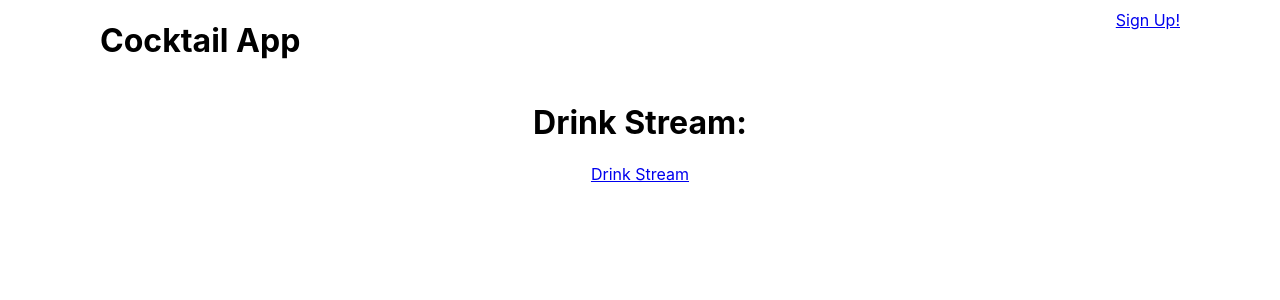
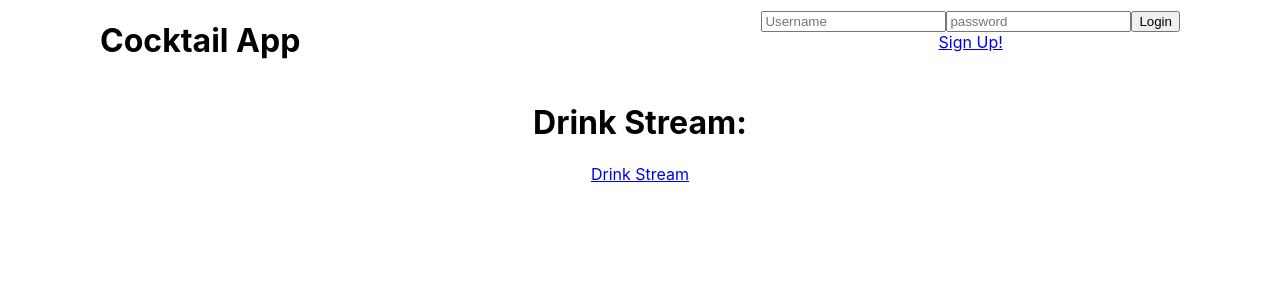
Before and after one commit to davidglic/project3-frontend, a React (Create React App) app in the folder cocktail-app/: page / in a window 1280 px wide. Shown: the top 300 px of the page. Built offline with nearby package versions, Linux system fonts and the light colour scheme; no server answers.

Commit message:
header done

```diff
--- a/cocktail-app/src/App.js
+++ b/cocktail-app/src/App.js
@@ -9,8 +9,9 @@ import Search from './components/Search';
 import Drink from './components/Drink';
 import React, { Component } from 'react';
 import apiKey from './resources/keys'
+import axios from 'axios';
 
-console.log(apiKey)
+
 
 class App extends Component {
   constructor(props) {
@@ -24,10 +25,44 @@ class App extends Component {
     }
   }
 
+  onLogin = (event) => {
+    event.preventDefault()
+
+    const params = {password: event.target.password.value}
+
+    axios.put(`http://localhost:3001/user/login/${event.target.username.value}`, params)
+
+      .then(response => {
+        this.setState({
+          name: response.data.name,
+          username: response.data.username,
+          loggedIn: true
+        })
+      }
+
+      )
+  }
+  onLogout = (event) => {
+    event.preventDefault()
+    this.setState({
+      name: '',
+      username: '',
+      streamList: [],
+      favList: [],
+      loggedIn: false
+    })
+  }
+
   render() {
     return (
       <div className="App">
-        <Header/>
+        <Header
+          name={this.state.name}
+          username={this.state.username}
+          loggedIn={this.state.loggedIn}
+          onLogin={this.onLogin}
+          onLogout={this.onLogout}
+        />
         <Route
           path="/"
           exact render={() => <Landing/>}
@@ -37,7 +72,7 @@ class App extends Component {
           render={() => <Signup/>}
         />
         <Route
-          path="/profile/:id"
+          path="/profile/:username"
           render={() => <Profile/>}
         />
         <Route
--- a/cocktail-app/src/components/Header.js
+++ b/cocktail-app/src/components/Header.js
@@ -1,19 +1,53 @@
 import React, {Component} from "react";
 import {Link} from "react-router-dom";
 
+
 class Header extends Component{
-    constructor() {
-        super ()
+    constructor(props) {
+        super (props)
     }
+
+
+
     render () {
         return (
-            <div className="header">
+
+        <div>
+            {this.props.loggedIn === true ?
+                <div className="header">
+                    <div className="head-left">
                 <h1 className="title">Cocktail App</h1>
-            <div className="head-right">
-                <Link
-                    to="/signup">Sign Up!</Link>
+                <Link to="/search">Search</Link>
             </div>
+        <div className="head-right">
+            <div className="login-container">
+                <h4>Welcome, {this.props.name}</h4>
+                <Link to={`/profile/${this.props.username}`}>Profile</Link><br/>
+                <Link onClick={this.props.onLogout}>Logout</Link>
             </div>
+        </div>
+                </div>
+            :
+                <div className="header">
+                    <div className="head-left">
+                <h1 className="title">Cocktail App</h1>
+
+            </div>
+        <div className="head-right">
+            <div className="login-container">
+                <form onSubmit={this.props.onLogin}>
+                    <input type="text" placeholder="Username" name="username" />
+                    <input type="password" placeholder="password" name="password" />
+                    <input type="submit" value="Login" />
+                </form>
+            </div>
+            <Link
+                to="/signup">Sign Up!</Link>
+        </div>
+                </div>
+        }
+        </div>
+
         )
     }
 }
```
